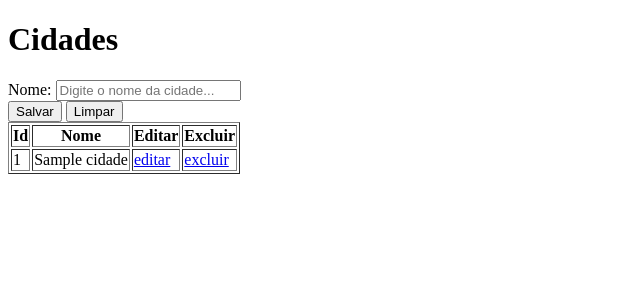
After one commit to galaticghost/guieq.klarrind, a PHP site: page /loja2/view/cidades.php in a window 1280 px wide. The commit adds this page. Shown: the top 300 px of the page, without its empty margins (0-640 px from the left). Run offline with PHP 8.4, Linux system fonts and the light colour scheme; tables that the repository leaves empty hold one stand-in row (values such as "Sample post").

Commit message:
Loja2 update

```diff
--- /dev/null
+++ b/loja2/controller/cidadeController.php
@@ -0,0 +1,44 @@
+<?php
+
+require_once("../model/cidade.php");
+
+class CidadeController{
+    public function consultar(){
+        $cidade = new cidade();
+        $result = $cidade->consulta();
+        return $result;
+    }
+    public function inserir(){
+        $nome = $_POST['txtNome'];
+        if(strlen( $nome ) == 0){
+            header("Location: ../view/cidades.php?nomeVazio");
+        }
+        elseif($_SERVER['REQUEST_METHOD'] === 'POST') {
+            $novaCid = new Cidade();
+            $novaCid->inserir($nome);
+            header("Location: ../view/cidades.php?nome=$nome");
+        }
+        else{
+            header("Location: ../view/cidades.php?nome=erro");
+        }
+    }
+    public function excluir(){
+        $id = $_GET['id'];
+        $excluiCidade = new Cidade();
+        $excluiCidade->excluir($id);
+        header("Location: ../view/cidades.php?excluir");
+    }
+
+
+
+    public function handleRequest(){
+        if (isset($_GET['action']) and $_GET['action'] == 'inserirCidade'){
+            $this->inserir();
+        }
+        elseif(isset($_GET['action']) and $_GET['action'] =='excluirCidade'){
+            $this->excluir();
+        }
+    }
+}
+$cidadeController = new CidadeController();
+$cidadeController->handleRequest();
--- a/loja2/model/cidade.php
+++ b/loja2/model/cidade.php
@@ -2,16 +2,16 @@
 require_once("conexao.php");
 
 Class Cidade extends conexao{
-	public $id;
-	public $nome;
-	public $tabela = "cidade";
+	private $id;
+	private $nome;
+	private $tabela = "cidade";
 
 	public function __construct(){
 		parent::__construct();
 	}
 //consulta no banco
 	public function consulta(){
-		$sql = "SELECT * FROM $this->tabela";
+		$sql = "SELECT id,nome FROM $this->tabela";
 		$result = $this->conn->query($sql)
 		or die("Falha na consulta");
 		if($result == true){
@@ -20,7 +20,7 @@ Class Cidade extends conexao{
 		else{
 			die("Falha na consulta!");
 		}
-		//$this->conn->close();
+		$this->conn->close();
 		}
 
 	public function inserir($nome){
@@ -34,6 +34,11 @@ Class Cidade extends conexao{
 		else{
 			die("Falha na consulta!");
 		}
+	}
+	public function excluir($id){
+		$sql = "DELETE FROM $this->tabela WHERE id = $id";
+		$this->conn->query($sql);
+		$this->conn->close();
 	}
 }
 /*public function inserir($nome){
--- a/loja2/model/conexao.php
+++ b/loja2/model/conexao.php
@@ -1,10 +1,10 @@
 <?php
 	abstract Class conexao{
-		public $servidor = 'localhost';
-		public $user = 'root';
-		public $pass = '';
-		public $banco = 'market';
-		public $conn;
+		private $servidor = 'localhost';
+		private $user = 'root';
+		private $pass = '';
+		private $banco = 'market';
+		protected $conn;
 
 		public function __construct(){
 			$this->conexao();
--- a/loja2/cidades.php
+++ b/loja2/view/cidades.php
@@ -8,7 +8,7 @@
 <body>
     <h1>Cidades</h1>
 
-    <form method="POST" action="controller/salvarCidade.php" >
+    <form method="POST" action="../controller/cidadeController.php?action=inserirCidade" >
         <label>Nome: </label>
         <input type="text" placeholder="Digite o nome da cidade..." name="txtNome" />
         <br>
@@ -18,15 +18,24 @@
     <?php
         require_once("consulta.php");
 
-        if( isset($_REQUEST["nomeVazio"])){
+        if(isset($_REQUEST["nomeVazio"])){
             echo "<script> alert('O campo nome não pode ser vazio!'); </script>";
         }
 
-        if( isset($_REQUEST["nome"])){
+        if(isset($_REQUEST["nome"])){
             $nome = $_REQUEST["nome"];
             echo "<script> alert('Cidade $nome cadastrada com sucesso!'); </script>";
         }
+
+        if (isset($_REQUEST["erro"])){
+            $nome = $_REQUEST["erro"];
+            echo "<script> alert('Erro! Não foi possivel cadastrar'); </script>";
+        }
+
+        if(isset($_REQUEST["excluir"])){
+            $nome = $_REQUEST["excluir"];
+            echo "<script> alert('Cidade excluida com sucesso!'); </script>";
+        }
     ?>
-
 </body>
 </html>
--- /dev/null
+++ b/loja2/view/consulta.php
@@ -0,0 +1,27 @@
+<?php
+require_once("../controller/cidadeController.php");
+
+$controller = new CidadeController();
+$result = $controller->consultar();
+
+?>
+    <table border ="1">
+       <tr>
+        <th>Id</th>
+        <th>Nome</th>
+        <th>Editar</th>
+        <th>Excluir</th>
+       </tr>
+
+        <?php
+            foreach($result as $linha){
+                $id = $linha['id'];
+                echo"<tr>
+                        <td>" . $linha['id'] . "</td>
+                        <td>" . $linha['nome'] . "</td>
+                        <td><a href ='../controller/cidadeController.php?action=editarCidade&id=$id'>editar</a></td>
+                        <td><a href ='../controller/cidadeController.php?action=excluirCidade&id=$id'onclick='return confirm(\"Tem certeza?\")'>excluir</a></td>
+                    </tr>";
+            }
+        ?>
+    </table>
```
Also changed, not shown: loja2/consulta.php (deleted, +0 -20 lines), loja2/controller/salvarCidade.php (deleted, +0 -16 lines), 2 other files.
